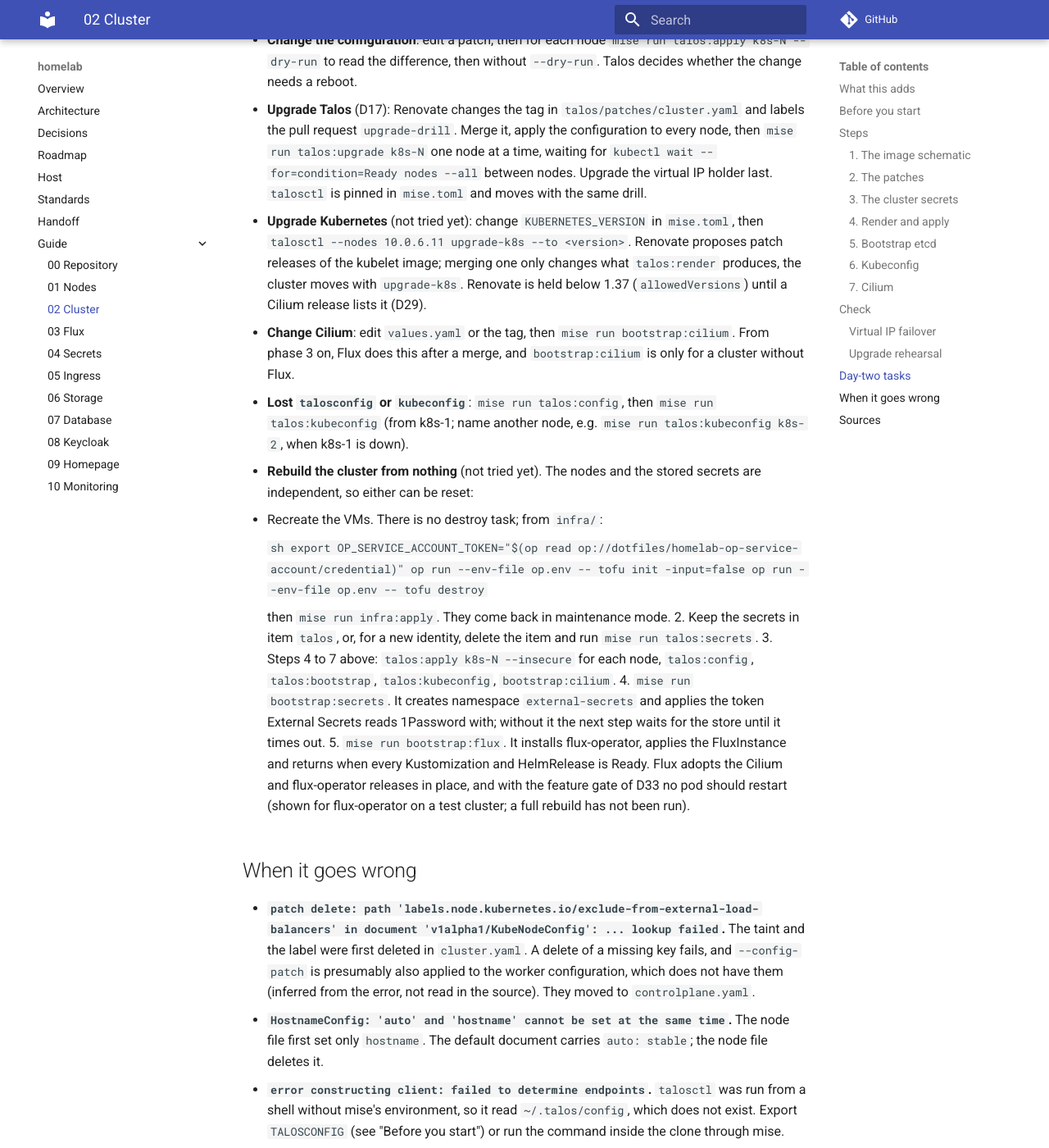
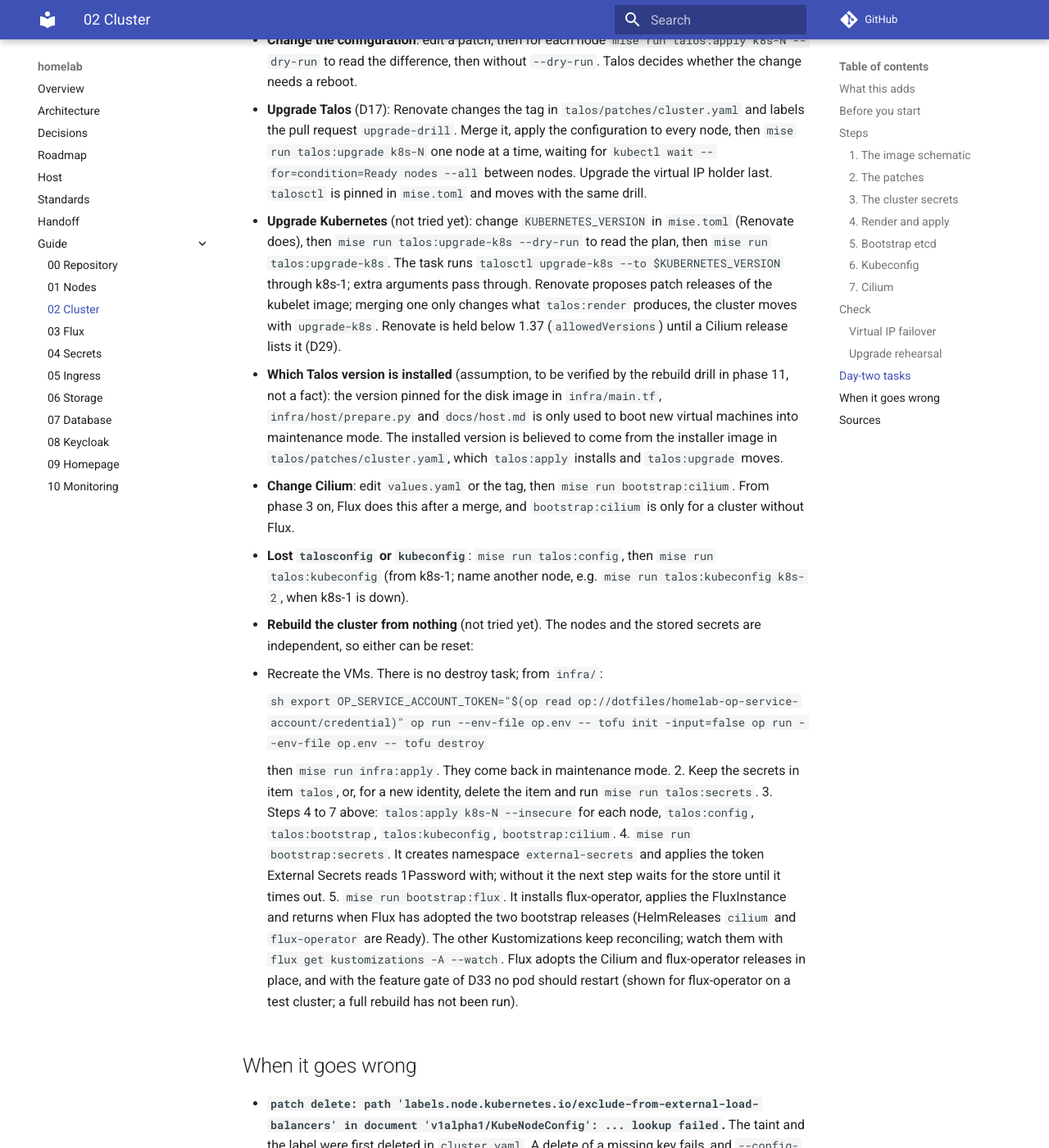
Before and after one commit to msavdert/homelab, an MkDocs documentation site: the page built from docs/guide/02-cluster.md, in a window 1280 px wide and 1400 px high, scrolled down 7846 px. Shown: the whole window at 82% size. Built offline with MkDocs 1.6.1 and Material for MkDocs 9.7.7, drawn with Linux system fonts in a browser that asks for light colours; comment, search, counter and statistics services are not loaded.

Commit message:
feat(talos): add talos:upgrade-k8s; bootstrap:flux ends when the bootstrap releases are adopted
Co-Authored-By: Claude Opus 5.5 <noreply@anthropic.com>
Claude-Session: https://claude.ai/code/session_01FLhVtEXBuViok9wiorSAvb

```diff
--- a/docs/guide/02-cluster.md
+++ b/docs/guide/02-cluster.md
@@ -395,11 +395,21 @@ are how `talosctl` reports the end of a step, not errors.
   the virtual IP holder last. `talosctl` is pinned in `mise.toml` and moves
   with the same drill.
 - **Upgrade Kubernetes** (not tried yet): change `KUBERNETES_VERSION` in
-  `mise.toml`, then `talosctl --nodes 10.0.6.11 upgrade-k8s --to <version>`.
+  `mise.toml` (Renovate does), then `mise run talos:upgrade-k8s --dry-run`
+  to read the plan, then `mise run talos:upgrade-k8s`. The task runs
+  `talosctl upgrade-k8s --to $KUBERNETES_VERSION` through k8s-1; extra
+  arguments pass through.
   Renovate proposes patch releases of the kubelet image; merging one only
   changes what `talos:render` produces, the cluster moves with
   `upgrade-k8s`. Renovate is held below 1.37 (`allowedVersions`) until a
   Cilium release lists it (D29).
+- **Which Talos version is installed** (assumption, to be verified by the
+  rebuild drill in phase 11, not a fact): the version pinned for the disk
+  image in `infra/main.tf`, `infra/host/prepare.py` and `docs/host.md` is
+  only used to boot new virtual machines into maintenance mode. The
+  installed version is believed to come from the installer image in
+  `talos/patches/cluster.yaml`, which `talos:apply` installs and
+  `talos:upgrade` moves.
 - **Change Cilium**: edit `values.yaml` or the tag, then
   `mise run bootstrap:cilium`. From phase 3 on, Flux does this after a
   merge, and `bootstrap:cilium` is only for a cluster without Flux.
@@ -426,8 +436,10 @@ are how `talosctl` reports the end of a step, not errors.
      and applies the token External Secrets reads 1Password with; without
      it the next step waits for the store until it times out.
   5. `mise run bootstrap:flux`. It installs flux-operator, applies the
-     FluxInstance and returns when every Kustomization and HelmRelease is
-     Ready. Flux adopts the Cilium and flux-operator releases in place,
+     FluxInstance and returns when Flux has adopted the two bootstrap
+     releases (HelmReleases `cilium` and `flux-operator` are Ready). The
+     other Kustomizations keep reconciling; watch them with
+     `flux get kustomizations -A --watch`. Flux adopts the Cilium and flux-operator releases in place,
      and with the feature gate of D33 no pod should restart (shown for
      flux-operator on a test cluster; a full rebuild has not been run).
 
```
Also changed, not shown: docs/guide/03-flux.md (+7 -6 lines), mise.toml (+14 -5 lines), 1 other file.
